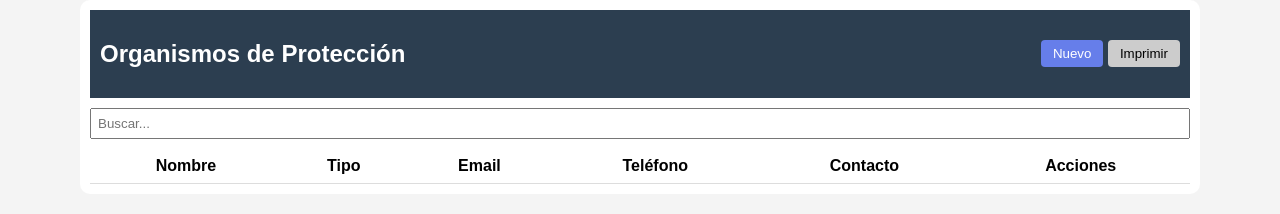
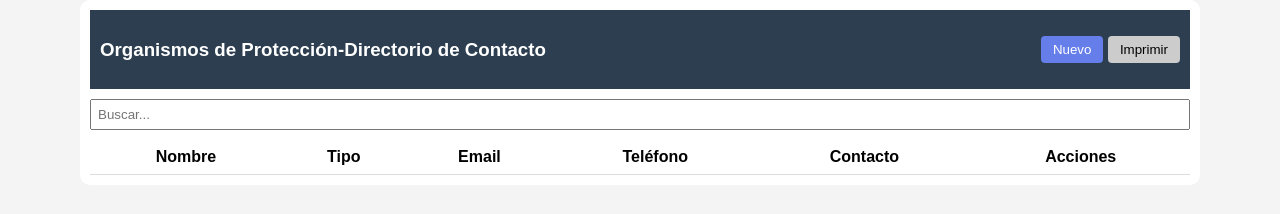
Before and after one commit to Defensoria6/organismos-proteccion, a plain HTML site: page index.html in a window 1280 px wide. Drawn offline with Linux system fonts and the light colour scheme; no server answers.

Commit message:
Update index.html

```diff
--- a/index.html
+++ b/index.html
@@ -23,7 +23,7 @@
 <body>
   <div class="app">
     <header class="header">
-      <div><h2>Organismos de Protección</h2></div>
+      <div><h3>Organismos de Protección-Directorio de Contacto</h3></div>
       <div>
         <button class="btn" onclick="openModal('add')">Nuevo</button>
         <button class="btn ghost" onclick="printList()">Imprimir</button>
```
